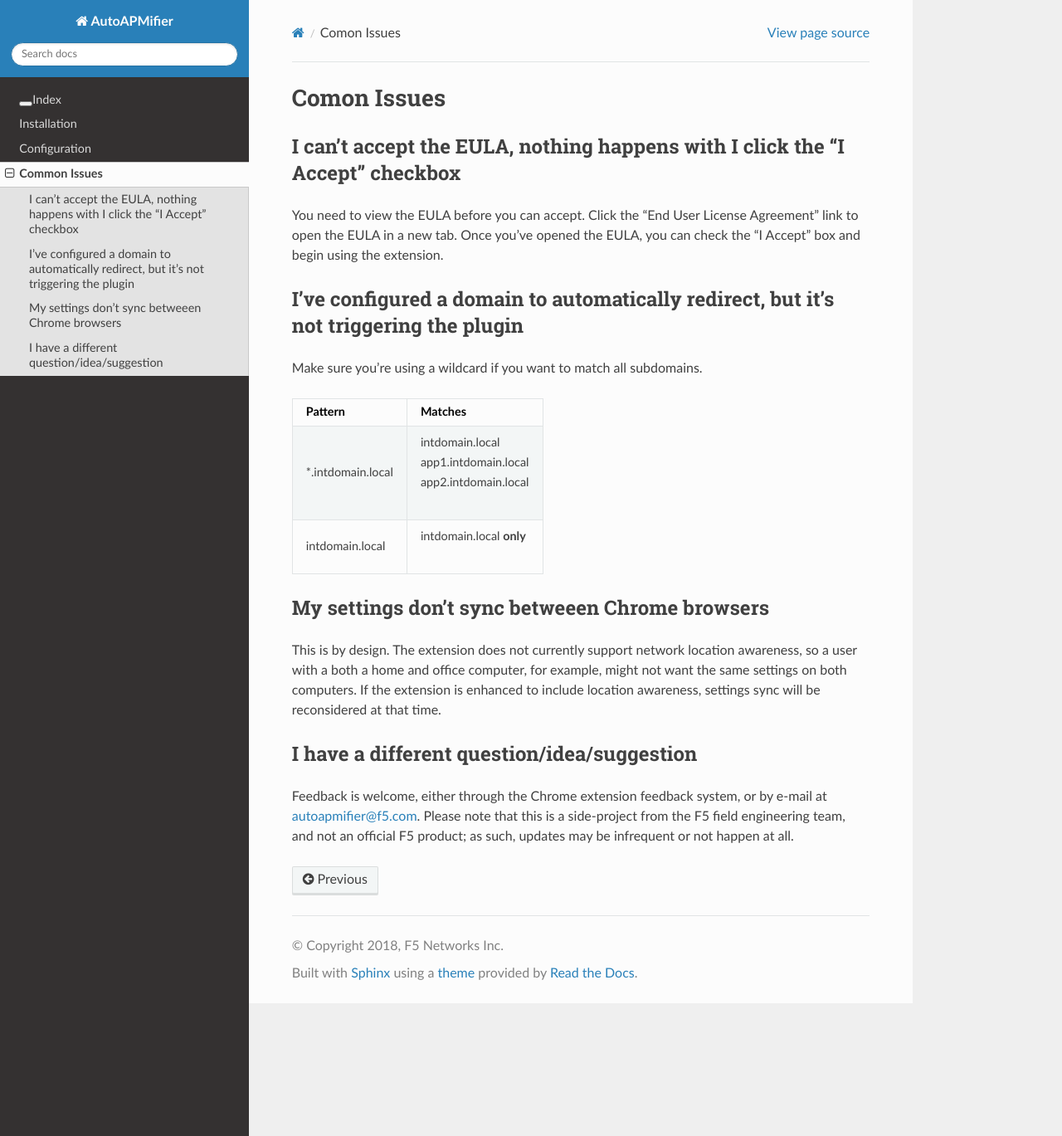
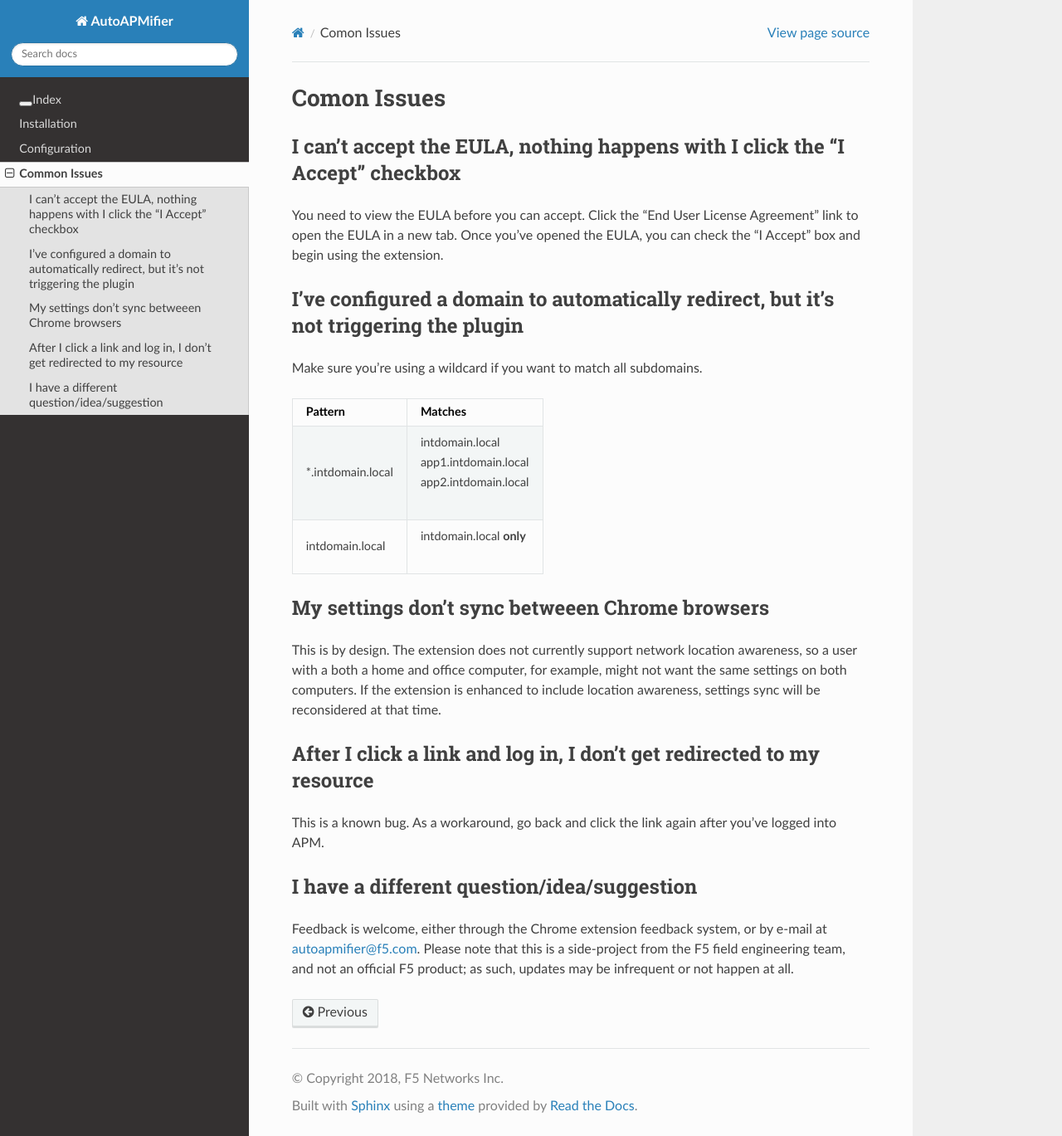
Before and after one commit to cybershoe/autoapmifier-docs, a Sphinx documentation site: the page built from docs/troubleshooting.rst, in a window 1280 px wide and 1369 px high. Shown: the whole window at 83% size. Built offline with Sphinx 7.4.7 and the Read the Docs theme 2.0.0, drawn with Linux system fonts in a browser that asks for light colours.

Commit message:
Update troubleshooting.rst

```diff
--- a/docs/troubleshooting.rst
+++ b/docs/troubleshooting.rst
@@ -31,6 +31,12 @@ awareness, so a user with a both a home and office computer, for example, might
 not want the same settings on both computers. If the extension is enhanced to
 include location awareness, settings sync will be reconsidered at that time.
 
+After I click a link and log in, I don't get redirected to my resource
+----------------------------------------------------------------------
+
+This is a known bug. As a workaround, go back and click the link again after
+you've logged into APM.
+
 I have a different question/idea/suggestion
 -------------------------------------------
 
```
